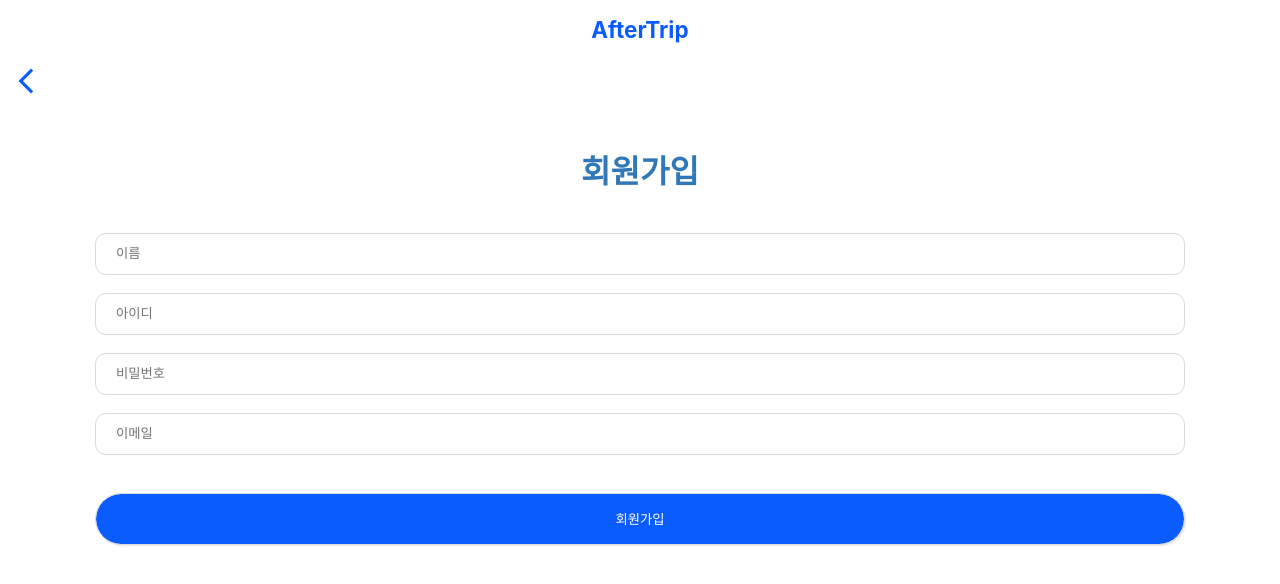
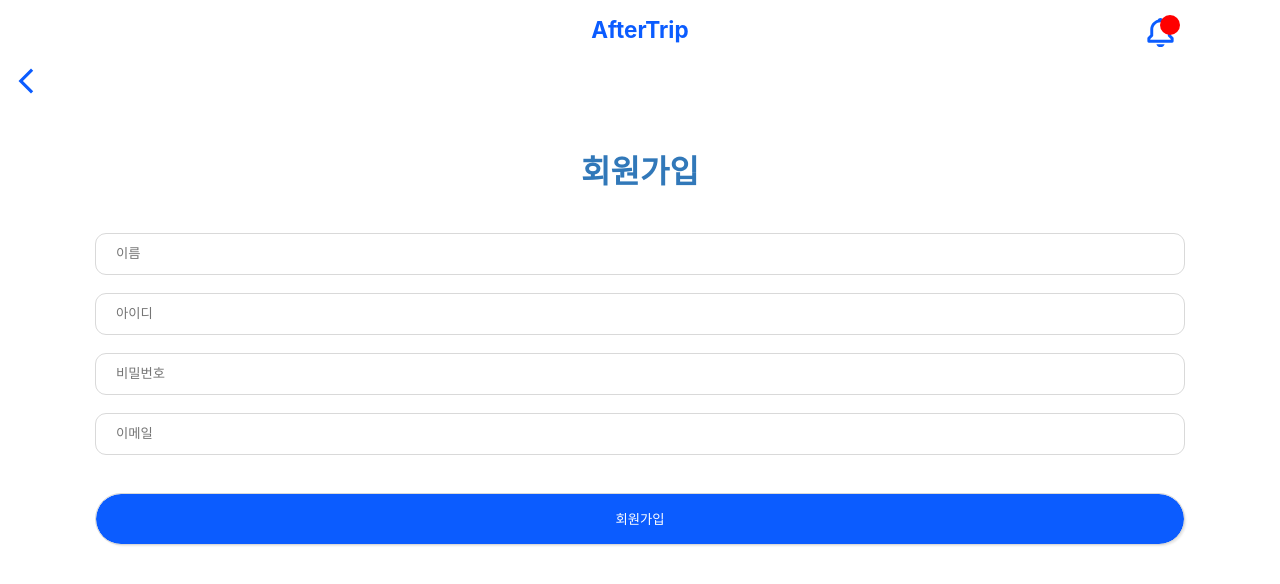
Before and after one commit to JeongHyoYeon/Capstone-FE, a React (Create React App) app: page /signup in a window 1280 px wide. Shown: the top 584 px of the page. Built offline with nearby package versions, Linux system fonts and the light colour scheme; no server answers; a web font is replaced by a local one.

Commit message:
css 수정

```diff
--- a/src/components/common/Alarm.js
+++ b/src/components/common/Alarm.js
@@ -19,15 +19,16 @@
 const AlarmNum = styled.div`
   margin: 0;
   padding: 0;
-  font-size: 18px;
+  font-size: 15px;
   color: white;
   background-color: red;
-  height: 23px;
-  width: 23px;
+  height: 20px;
+  width: 20px;
+  padding-top: 10%;
   text-align: center;
   border-radius: 50px 50px 50px 50px;
   position: absolute;
-  right: 5%;
+  right: 0;
   top: 0px;
 `;
 
--- a/src/components/common/BackButton.js
+++ b/src/components/common/BackButton.js
@@ -22,16 +22,16 @@
   };
 
   const groupBack = () => {
-    navigate(`/group`);
+    navigate(`/group/`);
   };
 
-  if (window.location.pathname.includes("/photo")) {
+  if (window.location.pathname.includes("/photo" || "/grouptripdetail")) {
     return (
       <Backbtn onClick={photoBack}>
         <MdOutlineArrowBackIosNew size={"30px"} color="#0b5cff" />
       </Backbtn>
     );
-  } else if (window.location.pathname.includes("/group")) {
+  } else if (window.location.pathname.includes("/grouptrip")) {
     return (
       <Backbtn onClick={groupBack}>
         <MdOutlineArrowBackIosNew size={"30px"} color="#0b5cff" />
--- a/src/components/common/TextBox.js
+++ b/src/components/common/TextBox.js
@@ -21,11 +21,13 @@
   font-weight: bold;
   padding-bottom: 7px;
   margin-left: 20px;
+  font-weight: 800;
 `;
 
 const TextS = styled.div`
   font-size: 10px;
   margin-left: 20px;
+  font-weight: 800;
 `;
 
 const TextBox = (props) => {
--- a/src/index.css
+++ b/src/index.css
@@ -40,6 +40,6 @@
   src: url("./assets/fonts/PretendardVariable.woff2") format("woff2");
 
   /* 사용할 폰트의 기본 스타일 */
-  font-weight: 700;
-  font-style: bold;
+  font-weight: 200;
+  font-style: regular;
 }
--- a/src/pages/Header.css
+++ b/src/pages/Header.css
@@ -1,6 +1,7 @@
 .header-all {
   /* background-color: #d2e1f3; */
   background-color: white;
+  position: relative;
 }
 .brand-Name {
   display: flex;
@@ -9,14 +10,9 @@
   line-height: 1;
   color: #0b5cff;
 }
-/* nav {
-  overflow: hidden;
+.alarm {
+  display: flex;
+  position: absolute;
+  right: 8%;
+  top: 25%;
 }
-nav > div {
-  float: left;
-  width: 33.3%;
-  display: flex;
-  justify-content: center;
-  height: 45px;
-  line-height: 45px;
-} */
--- a/src/pages/Header.js
+++ b/src/pages/Header.js
@@ -1,9 +1,7 @@
 import React from "react";
 import "./Header.css";
 import { Link } from "react-router-dom";
-// import { MdPeopleOutline, MdPersonOutline } from "react-icons/md";
-// import { IoSettingsOutline } from "react-icons/io5";
-// import { Link } from "react-router-dom";
+import Alarm from "../../src/components/common/Alarm";
 
 const Header = () => {
   if (window.location.pathname === "/") return null;
@@ -13,6 +11,9 @@
         <Link to={"/group"}>
           <h2>AfterTrip</h2>
         </Link>
+        <div className="alarm">
+          <Alarm />
+        </div>
       </div>
     </div>
   );
--- a/src/pages/groupPages/Group.js
+++ b/src/pages/groupPages/Group.js
@@ -127,7 +127,6 @@
     return (
       <>
         <Layout2>
-          <Alarm />
           <h2>{userName}님의 그룹</h2>
         </Layout2>
         {groupInfo.map(({ group_info, user_in_group }) => (
--- a/src/pages/groupPages/UploadPhoto.js
+++ b/src/pages/groupPages/UploadPhoto.js
@@ -132,7 +132,7 @@
           width={"200px"}
           fontColor={"white"}
           position={"fixed"}
-          bottom={"8%"}
+          bottom={"5%"}
           onClick={() => {
             sendPhoto();
             changePage();
--- a/src/pages/groupPages/sorting/PhotoDay.js
+++ b/src/pages/groupPages/sorting/PhotoDay.js
@@ -14,7 +14,7 @@
 //전체 div
 const Layout6 = styled.div`
   display: grid;
-  grid-template-rows: 200px 200px 200px;
+  grid-template-rows: 1fr 1fr 1fr;
   padding-top: 30px;
   padding: 20px;
 `;
```
